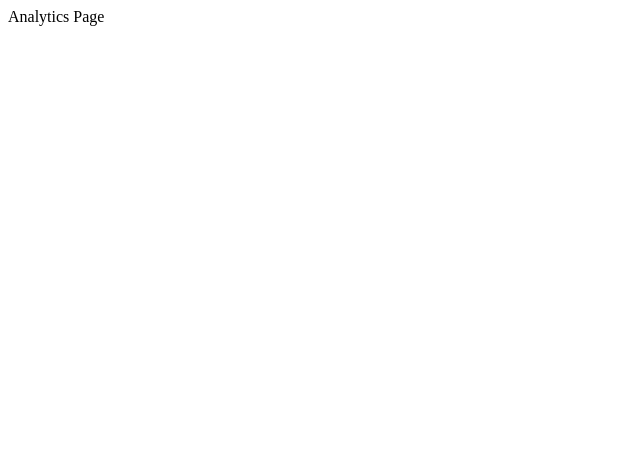
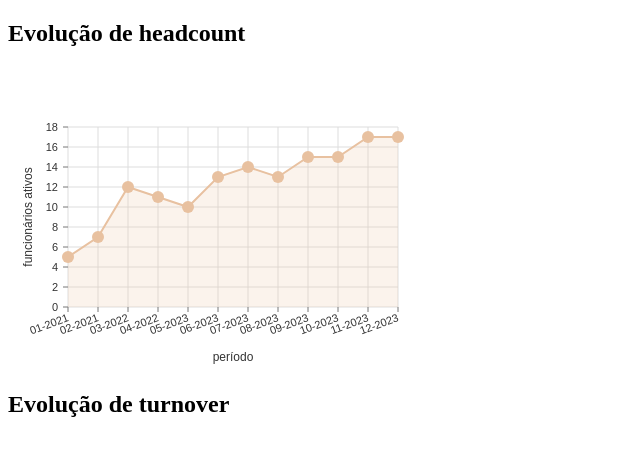
Before and after one commit to turevel/people-analytics, a React (Vite) app in the folder frontend/: page /analytics in a window 1280 px wide. Shown: the top 456 px of the page, without its empty margins (0-640 px from the left). Built offline with nearby package versions, Linux system fonts and the light colour scheme.

Commit message:
feat: create analyticsStats component

```diff
--- /dev/null
+++ b/frontend/src/components/AnalyticsStats/AnalyticsStats.tsx
@@ -0,0 +1,52 @@
+import { Line, Serie } from '@nivo/line';
+
+const data: Serie[] = [
+	{
+		id: 1,
+		label: 'Lucas',
+		color: '#1e90ff',
+		hidden: false,
+		data: [
+			{ x: '01-2021', y: 5},
+			{ x: '02-2021', y: 7},
+			{ x: '03-2022', y: 12},
+			{ x: '04-2022', y: 11},
+			{ x: '05-2023', y: 10},
+			{ x: '06-2023', y: 13},
+			{ x: '07-2023', y: 14},
+			{ x: '08-2023', y: 13},
+			{ x: '09-2023', y: 15},
+			{ x: '10-2023', y: 15},
+			{ x: '11-2023', y: 17},
+			{ x: '12-2023', y: 17},
+		],
+	},
+];
+
+function AnalyticsStats() {
+	return (
+		<div>
+			<h2>Evolução de headcount</h2>
+
+			<div>
+				<Line
+					data={data}
+					height={300}
+					width={450}
+					lineWidth={2}
+					animate={true}
+					useMesh={true}
+					margin={{ bottom: 60, left: 60, top: 60, right: 60 }}
+					pointSize={12}
+					axisLeft={{ legend: 'funcionários ativos', legendOffset: -40, legendPosition: 'middle' }}
+					axisBottom={{ legend: 'período', legendOffset: 50, legendPosition: 'middle', tickRotation: -20 }}
+					enableArea={true}
+				/>
+			</div>
+
+			<h2>Evolução de turnover</h2>
+		</div>
+	);
+}
+
+export default AnalyticsStats;
--- a/frontend/src/routes/Analytics/Analytics.tsx
+++ b/frontend/src/routes/Analytics/Analytics.tsx
@@ -1,7 +1,9 @@
+import AnalyticsStats from '@/components/AnalyticsStats/AnalyticsStats';
+
 function Analytics() {
 	return (
 		<main>
-      Analytics Page
+			<AnalyticsStats />
 		</main>
 	);
 }
```
